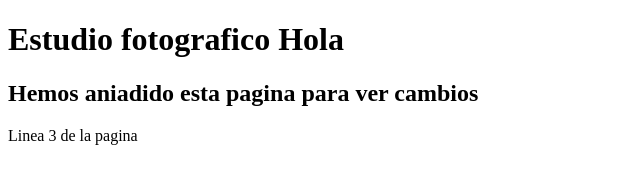
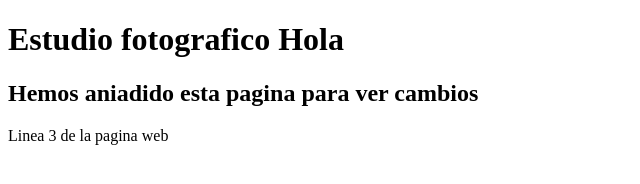
Before and after one commit to hummingbird-flights/prueba, a plain HTML site: page index.html in a window 1280 px wide. Shown: the full height of the page, 0-640 px from the left. Drawn offline with Linux system fonts and the light colour scheme.

Commit message:
commiting todos cambios

```diff
--- a/index.html
+++ b/index.html
@@ -3,5 +3,5 @@
     <title> Estudio foto </title>
         <h1> Estudio fotografico Hola <h1>
         <h2> Hemos aniadido esta pagina para ver cambios </h2>
-        <p> Linea 3 de la pagina</p>
+        <p> Linea 3 de la pagina web</p>
 </html>
```
